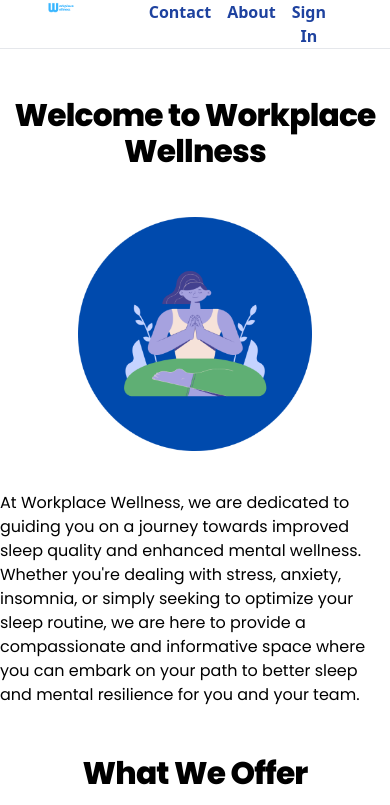
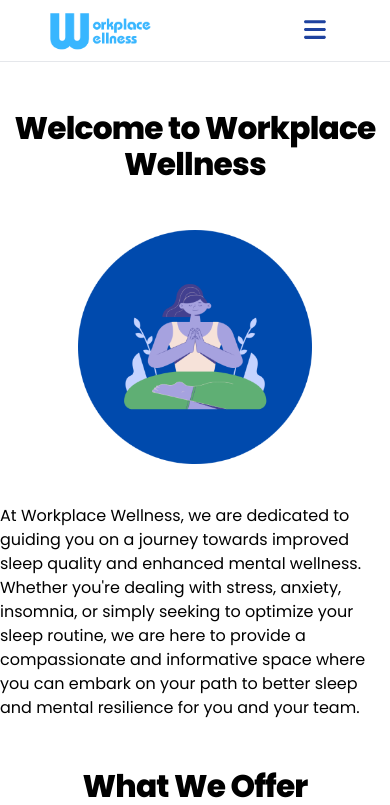
Before and after one commit to James-Lycett/workplace-wellness, a React (Create React App) app in the folder frontend/: page / in a window 390 px wide. Shown: the top 805 px of the page. Built offline with nearby package versions, Linux system fonts and the light colour scheme.

Commit message:
made the mobile hamburger menu

```diff
--- a/frontend/package.json
+++ b/frontend/package.json
@@ -3,6 +3,9 @@
   "version": "0.1.0",
   "private": true,
   "dependencies": {
+    "@fortawesome/fontawesome-svg-core": "^6.5.2",
+    "@fortawesome/free-solid-svg-icons": "^6.5.2",
+    "@fortawesome/react-fontawesome": "^0.2.0",
     "@testing-library/jest-dom": "^5.17.0",
     "@testing-library/react": "^13.4.0",
     "@testing-library/user-event": "^13.5.0",
--- a/frontend/src/App.jsx
+++ b/frontend/src/App.jsx
@@ -1,4 +1,4 @@
-import { Layout } from "./Layout/Layout"
+import { Layout } from './Layout/Layout'
 
 export default function App() {
     return <Layout />
--- a/frontend/src/Header/Header.jsx
+++ b/frontend/src/Header/Header.jsx
@@ -1,8 +1,11 @@
-import React from 'react'
+import React, { useState } from 'react'
 import { Link } from 'react-router-dom'
 import logo from './logo.png'
+import { FontAwesomeIcon } from '@fortawesome/react-fontawesome'
+import { faBars } from '@fortawesome/free-solid-svg-icons'
 
 function Header() {
+    const [showMenu, setShowMenu] = useState(false)
     return (
         <header className="bg-white text-center text-neutral-600 border-b dark:bg-neutral-600 dark:text-neutral-200">
             <div className="flex flex-row justify-between pe-16 ">
@@ -16,15 +19,22 @@ function Header() {
                     </Link>
                 </div>
                 <nav className="font-semibold flex items-center">
-                    <ul className="flex flex-row gap-4 lg:flex lg:flex-row lg:gap-6 text-blue-800 dark:text-neutral-200">
-                        <li className=" hover:text-blue-500 dark:hover:text-blue-400">
+                    <ul className="flex flex-row gap-2 lg:flex lg:flex-row lg:gap-6 text-blue-800 dark:text-neutral-200">
+                        <li className=" hover:text-blue-500 dark:hover:text-blue-400 hidden sm:flex">
                             <Link to="/bp/contact">Contact</Link>
                         </li>
-                        <li className="hover:text-blue-500 dark:hover:text-blue-400">
+                        <li className="hover:text-blue-500 dark:hover:text-blue-400 hidden sm:flex">
                             <Link to="/bp/about">About</Link>
                         </li>
-                        <li className="hover:text-blue-500 dark:hover:text-blue-400">
+                        <li className="hover:text-blue-500 dark:hover:text-blue-400 hidden sm:flex">
                             <Link to="/login">Sign In</Link>
+                        </li>
+                        <li>
+                            <FontAwesomeIcon
+                                icon={faBars}
+                                className="burger sm:hidden text-2xl"
+                                onClick={() => setShowMenu(!showMenu)}
+                            />
                         </li>
                     </ul>
                 </nav>
```
Also changed, not shown: 1 other file (tests, documents, lock files or other folders).
